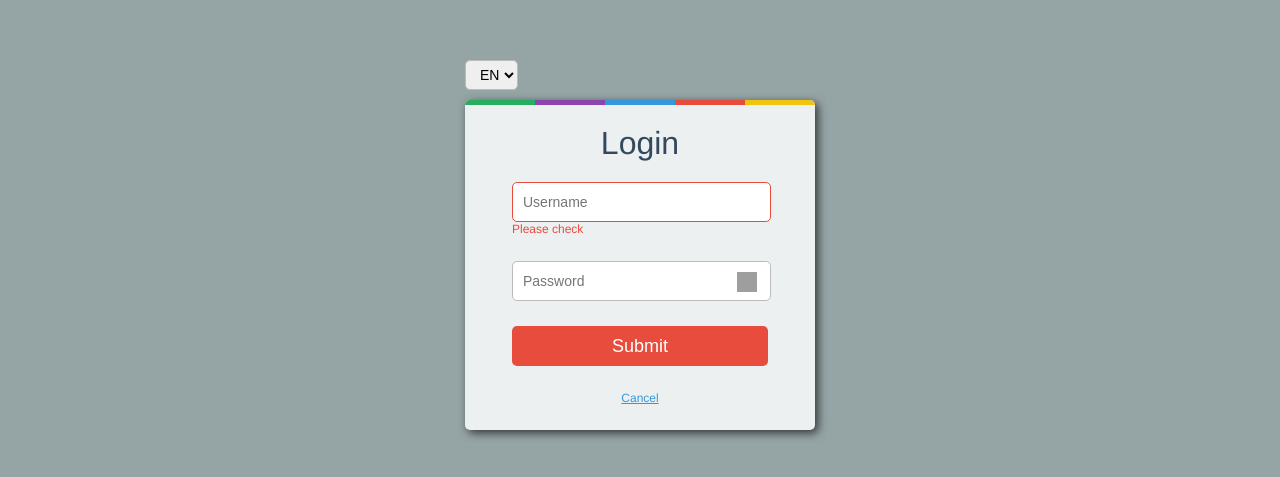
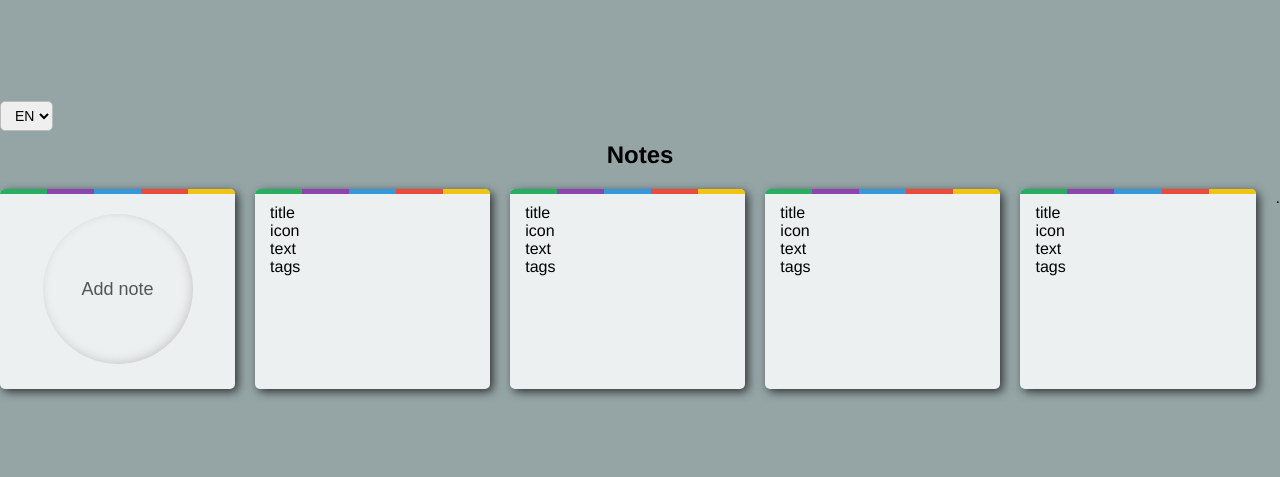
Before and after one commit to marypershai/react-notes-app, a React (Vite) app: page / in a window 1280 px wide. Shown: the part 155-632 px from the top of the page. Built offline with nearby package versions, Linux system fonts and the light colour scheme; grey boxes are pictures that could not be loaded.

Commit message:
feat: add NoteList and Note

```diff
--- a/src/App.tsx
+++ b/src/App.tsx
@@ -3,13 +3,14 @@ import {AuthorizationPage} from './pages/authorizationPage/AuthorizationPage';
 import {LocalizationContextProvider} from './services/contexts/LocalizationContext';
 
 import {Localization} from './components/localization/Localization';
+import {NotesListPage} from './pages/notesListPage/NotesListPage';
 
 function App() {
   return (
     <LocalizationContextProvider>
       <Localization />
-
-      <AuthorizationPage />
+      <NotesListPage />
+      {/*<AuthorizationPage />*/}
     </LocalizationContextProvider>
   );
 }
--- a/src/components/button/Button.css
+++ b/src/components/button/Button.css
@@ -1,4 +1,4 @@
-button {
+.btn {
   background: #e74c3c;
   border: none;
   color: white;
@@ -15,10 +15,34 @@ button {
   -moz-outline-style: none;
 }
 
-button:hover {
+.btn:hover {
   box-shadow: 1px 1px 5px #555;
 }
 
-button:active {
+.btn:active {
   box-shadow: 1px 1px 7px #222;
 }
+
+.add-btn {
+  background: #ecf0f1;
+  border: none;
+  color: #555555;
+  font-size: 18px;
+  font-weight: 200;
+  cursor: pointer;
+  transition: box-shadow 0.4s ease;
+  width: 150px;
+  height: 150px;
+  border-radius: 50%;
+  outline: 0;
+  -moz-outline-style: none;
+  box-shadow: inset -2px -2px 10px 0px #ccc;
+}
+
+.add-btn:hover {
+  box-shadow: 1px 1px 5px #555;
+}
+
+.add-btn:active {
+  box-shadow: 1px 1px 7px #222;
+}
--- a/src/components/button/Button.tsx
+++ b/src/components/button/Button.tsx
@@ -2,10 +2,11 @@ import './Button.css';
 
 type ButtonProps = {
   text: string;
+  className?: string;
 };
 
 export const Button = (props: ButtonProps) => {
-  const {text} = props;
+  const {text, className = 'btn'} = props;
 
-  return <button>{text}</button>;
+  return <button className={className}>{text}</button>;
 };
--- /dev/null
+++ b/src/components/note/Note.tsx
@@ -0,0 +1,23 @@
+import {Button} from '../../components/button/Button';
+import {useLocalization} from '../../services/hooks/UseLocalization';
+import './Note.css';
+import {NoteInerface} from '../../services/interfaces/note';
+
+type NoteProps = {
+  note: NoteInerface;
+};
+
+export const Note = (props: NoteProps) => {
+  const {isPublic, owner, tags, text, title, color} = props;
+
+  return (
+    <div className="note">
+      <div>
+        <div>title</div>
+        <div>icon</div>
+      </div>
+      <div>text</div>
+      <div>tags</div>
+    </div>
+  );
+};
--- /dev/null
+++ b/src/pages/notesListPage/NotesListPage.css
@@ -0,0 +1,65 @@
+.notes-list-wrap{
+
+}
+
+.notes-list{
+    display: flex;
+    gap: 20px;
+}
+.notes-list-wrap h2{
+    text-align: center;
+    margin-bottom: 20px;
+}
+
+.note {
+    position: relative;
+    margin: 0 auto;
+    background: #ecf0f1;
+    width: 350px;
+    border-radius: 5px;
+    box-shadow: 3px 3px 10px #333;
+    padding: 15px;
+}
+
+.note:after {
+    content: '';
+    position: absolute;
+    top: 0;
+    left: 0;
+    right: 0;
+    background: -webkit-linear-gradient(
+            left,
+            #27ae60 0%,
+            #27ae60 20%,
+            #8e44ad 20%,
+            #8e44ad 40%,
+            #3498db 40%,
+            #3498db 60%,
+            #e74c3c 60%,
+            #e74c3c 80%,
+            #f1c40f 80%,
+            #f1c40f 100%
+    );
+    background: -moz-linear-gradient(
+            left,
+            #27ae60 0%,
+            #27ae60 20%,
+            #8e44ad 20%,
+            #8e44ad 40%,
+            #3498db 40%,
+            #3498db 60%,
+            #e74c3c 60%,
+            #e74c3c 80%,
+            #f1c40f 80%,
+            #f1c40f 100%
+    );
+    height: 5px;
+    border-radius: 5px 5px 0 0;
+}
+
+.add-note{
+    min-height: 200px;
+    display: flex;
+    justify-content: center;
+    align-items: center;
+}
--- /dev/null
+++ b/src/pages/notesListPage/NotesListPage.tsx
@@ -0,0 +1,27 @@
+import {Button} from '../../components/button/Button';
+import {useLocalization} from '../../services/hooks/UseLocalization';
+import './NotesListPage.css';
+import {mockNotes} from '../../services/data/notes';
+import {NoteInerface} from '../../services/interfaces/note';
+import {Note} from '../../components/note/Note';
+import {Fragment} from 'react';
+
+export const NotesListPage = () => {
+  const {language: loc} = useLocalization();
+  const mockNotesList = [...mockNotes];
+
+  return (
+    <div className="notes-list-wrap">
+      <h2>Notes</h2>
+      <div className="notes-list">
+        <div className="note  add-note">
+          <Button className={'add-btn'} text={'Add note'} />
+        </div>
+        {mockNotesList.map((noteItem: NoteInerface, index) => {
+          return <Note note={noteItem} key={noteItem.id}></Note>;
+        })}
+        .
+      </div>
+    </div>
+  );
+};
--- /dev/null
+++ b/src/services/data/notes.tsx
@@ -0,0 +1,40 @@
+import {NoteInerface} from '../interfaces/note';
+
+export const mockNotes: NoteInerface[] = [
+  {
+    color: 'lime',
+    isPublic: false,
+    owner: 'Samir',
+    tags: ['tag1'],
+    text: 'text1',
+    title: 'title1',
+    id: 1,
+  },
+  {
+    color: 'steelblue',
+    isPublic: false,
+    owner: 'Samir',
+    tags: ['tag1'],
+    text: 'text2',
+    title: 'title2',
+    id: 2,
+  },
+  {
+    color: 'tomato',
+    isPublic: false,
+    owner: 'Samir',
+    tags: ['tag2'],
+    text: 'text3',
+    title: 'title3',
+    id: 3,
+  },
+  {
+    color: 'orange',
+    isPublic: false,
+    owner: 'Samir',
+    tags: ['tag2'],
+    text: 'text4',
+    title: 'title4',
+    id: 4,
+  },
+];
--- /dev/null
+++ b/src/services/interfaces/note.tsx
@@ -0,0 +1,9 @@
+export interface NoteInerface {
+  id: number;
+  isPublic: boolean;
+  owner: string;
+  tags: string[];
+  text: string;
+  title: string;
+  color: string;
+}
```
Also changed, not shown: src/components/note/Note.css (added).
